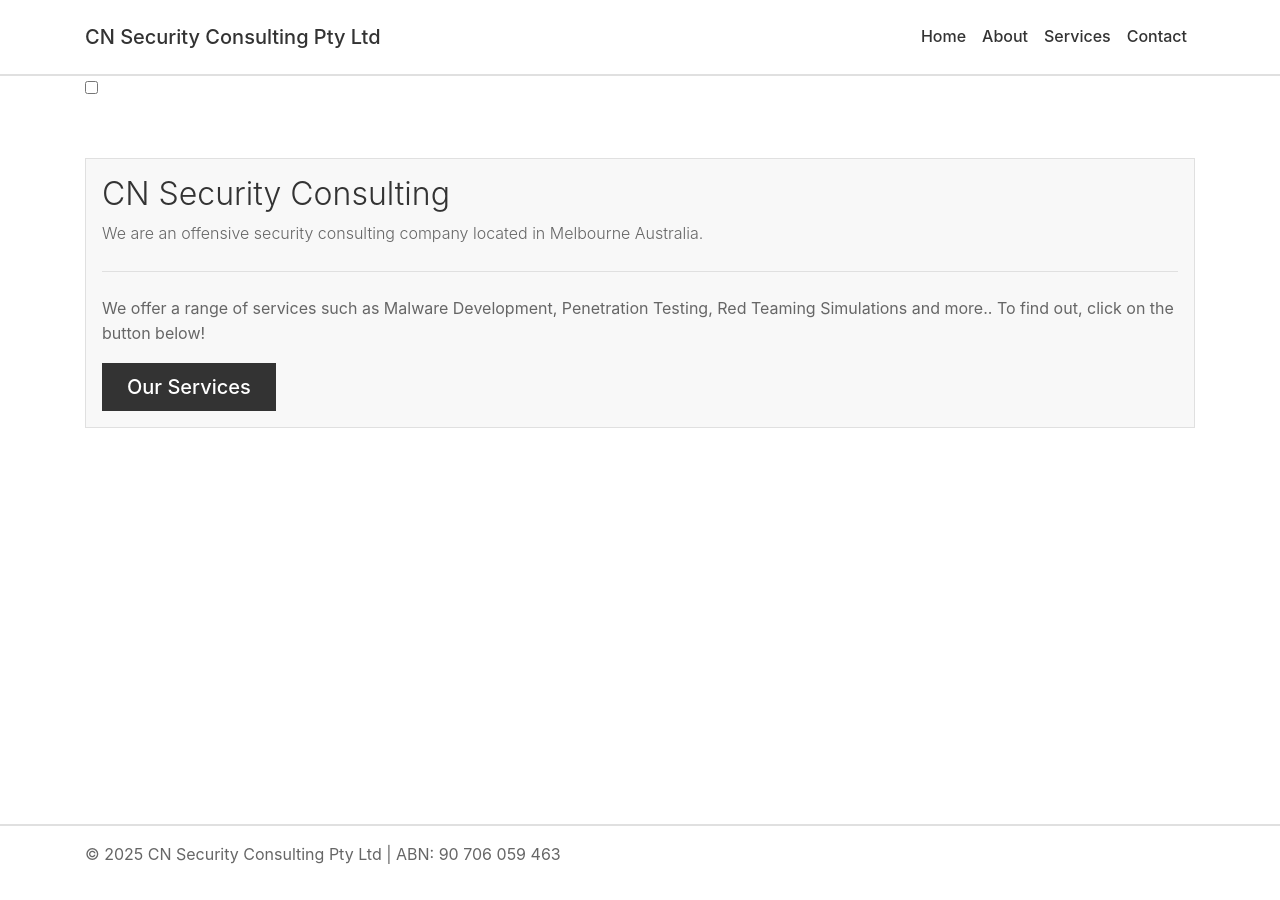
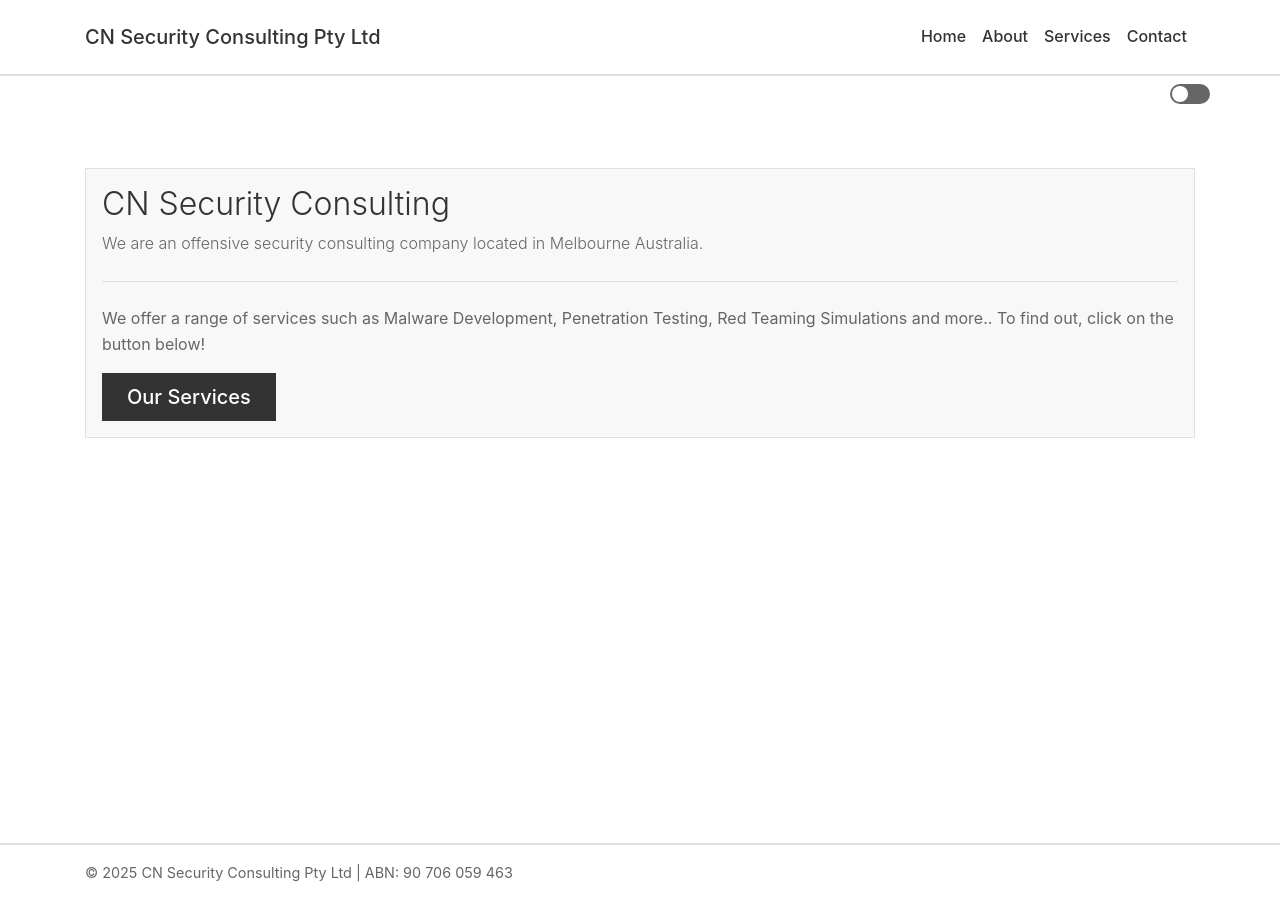
Before and after one commit to hookthieves/hookthieves.github.io, a Jekyll site: the page built from index.html, in a window 1280 px wide. Built offline with Jekyll 4.4.1, drawn with Linux system fonts in a browser that asks for light colours.

Commit message:
Update style.css

```diff
--- a/assets/css/style.css
+++ b/assets/css/style.css
@@ -143,11 +143,8 @@ main {
     flex-grow: 1; /* Allow main content to expand */
 }
 
-
-
 /* CSS Variables for Light and Dark Themes */
 :root {
-    /* Light Theme (default) */
     --background-color: #ffffff;
     --text-color: #333333;
     --lead-color: #666666;
@@ -156,10 +153,10 @@ main {
     --btn-bg: #333333;
     --btn-hover-bg: #555555;
     --jumbotron-bg: #f8f8f8;
+    --link-hover-color: #555555;
 }
 
 [data-theme="dark"] {
-    /* Dark Theme */
     --background-color: #1a1a1a;
     --text-color: #e0e0e0;
     --lead-color: #b0b0b0;
@@ -168,9 +165,15 @@ main {
     --btn-bg: #4a4a4a;
     --btn-hover-bg: #666666;
     --jumbotron-bg: #333333;
+    --link-hover-color: #cccccc;
 }
 
-/* Apply Variables */
+/* Base Styles */
+html, body {
+    height: 100%;
+    margin: 0;
+}
+
 body {
     background-color: var(--background-color);
     color: var(--text-color);
@@ -181,6 +184,15 @@ body {
     min-height: 100vh;
 }
 
+.page-wrapper {
+    flex: 1 0 auto;
+}
+
+main {
+    flex-grow: 1;
+}
+
+/* Navbar */
 .navbar {
     background-color: var(--navbar-bg);
     border-bottom: 1px solid var(--border-color);
@@ -193,9 +205,62 @@ body {
 }
 
 .navbar-brand:hover, .nav-link:hover {
-    color: var(--lead-color) !important;
+    color: var(--link-hover-color) !important;
 }
 
+/* Theme Switch */
+.theme-switch-container {
+    display: flex;
+    justify-content: flex-end;
+    padding: 0.5rem 0;
+}
+
+.theme-switch {
+    position: relative;
+    display: inline-block;
+    width: 40px; /* Slim width */
+    height: 20px; /* Slim height */
+}
+
+.theme-switch input {
+    opacity: 0;
+    width: 0;
+    height: 0;
+}
+
+.slider {
+    position: absolute;
+    cursor: pointer;
+    top: 0;
+    left: 0;
+    right: 0;
+    bottom: 0;
+    background-color: var(--lead-color);
+    transition: 0.4s;
+    border-radius: 20px; /* Rounded for minimal look */
+}
+
+.slider:before {
+    position: absolute;
+    content: "";
+    height: 16px;
+    width: 16px;
+    left: 2px;
+    bottom: 2px;
+    background-color: var(--background-color);
+    transition: 0.4s;
+    border-radius: 50%;
+}
+
+input:checked + .slider {
+    background-color: var(--btn-bg);
+}
+
+input:checked + .slider:before {
+    transform: translateX(20px); /* Move right when checked */
+}
+
+/* Jumbotron */
 .jumbotron {
     background-color: var(--jumbotron-bg);
     color: var(--text-color);
@@ -205,10 +270,22 @@ body {
     margin-bottom: 1.5rem;
 }
 
+.jumbotron h1.display-4 {
+    font-size: 2rem;
+    margin-bottom: 0.5rem;
+}
+
+.jumbotron p.lead {
+    font-size: 1rem;
+    margin-bottom: 0;
+    color: var(--lead-color);
+}
+
+/* Buttons */
 .btn-primary {
     background-color: var(--btn-bg);
     border-color: var(--btn-bg);
-    color: var(--background-color); /* Contrast with button background */
+    color: var(--background-color);
     border-radius: 0;
     padding: 0.5rem 1.5rem;
     font-weight: 500;
@@ -220,6 +297,7 @@ body {
     color: var(--background-color);
 }
 
+/* Footer */
 .footer {
     background-color: var(--background-color);
     color: var(--lead-color);
@@ -228,6 +306,12 @@ body {
     flex-shrink: 0;
 }
 
+.footer-text p {
+    margin-bottom: 0;
+    font-size: 0.9rem;
+}
+
+/* Form */
 .form-control {
     background-color: var(--background-color);
     border: 1px solid var(--border-color);
@@ -241,7 +325,8 @@ body {
     box-shadow: none;
 }
 
-h1, h2, h3 {
+/* Typography */
+h1, h2, h3, h4 {
     color: var(--text-color);
     font-weight: 600;
     margin-bottom: 1rem;
@@ -260,12 +345,17 @@ a {
 }
 
 a:hover {
-    color: var(--lead-color);
+    color: var(--link-hover-color);
     text-decoration: underline;
 }
 
+/* Horizontal Lines */
 hr, .header-line, .footer-line {
-    border-color: var(--border-color);
+    border: 0;
+    border-top: 1px solid var(--border-color);
+    margin: 0;
+    width: 100%;
+    flex-shrink: 0;
 }
 
 /* Contact and Services Boxes */
@@ -277,42 +367,6 @@ hr, .header-line, .footer-line {
     display: flex;
     flex-direction: column;
     justify-content: space-between;
-}
-
-/* Theme Toggle Styling */
-.theme-toggle {
-    display: flex;
-    align-items: center;
-}
-
-.theme-label {
-    margin-left: 1rem;
-    font-size: 0.9rem;
-    color: var(--text-color);
-    cursor: pointer;
-}
-
-.theme-label input[type="radio"] {
-    margin-right: 0.5rem;
-}
-
-/* Existing Styles (Integrated) */
-.page-wrapper {
-    flex: 1 0 auto;
-}
-
-main {
-    flex-grow: 1;
-}
-
-.jumbotron h1.display-4 {
-    font-size: 2rem;
-    margin-bottom: 0.5rem;
-}
-
-.jumbotron p.lead {
-    font-size: 1rem;
-    margin-bottom: 0;
 }
 
 .contact-box h3 {
@@ -366,4 +420,20 @@ main {
     .jumbotron {
         padding: 0.75rem;
     }
+    .theme-switch-container {
+        padding: 0.25rem 0;
+    }
+    .theme-switch {
+        width: 36px;
+        height: 18px;
+    }
+    .slider:before {
+        height: 14px;
+        width: 14px;
+        left: 2px;
+        bottom: 2px;
+    }
+    input:checked + .slider:before {
+        transform: translateX(18px);
+    }
 }
```
